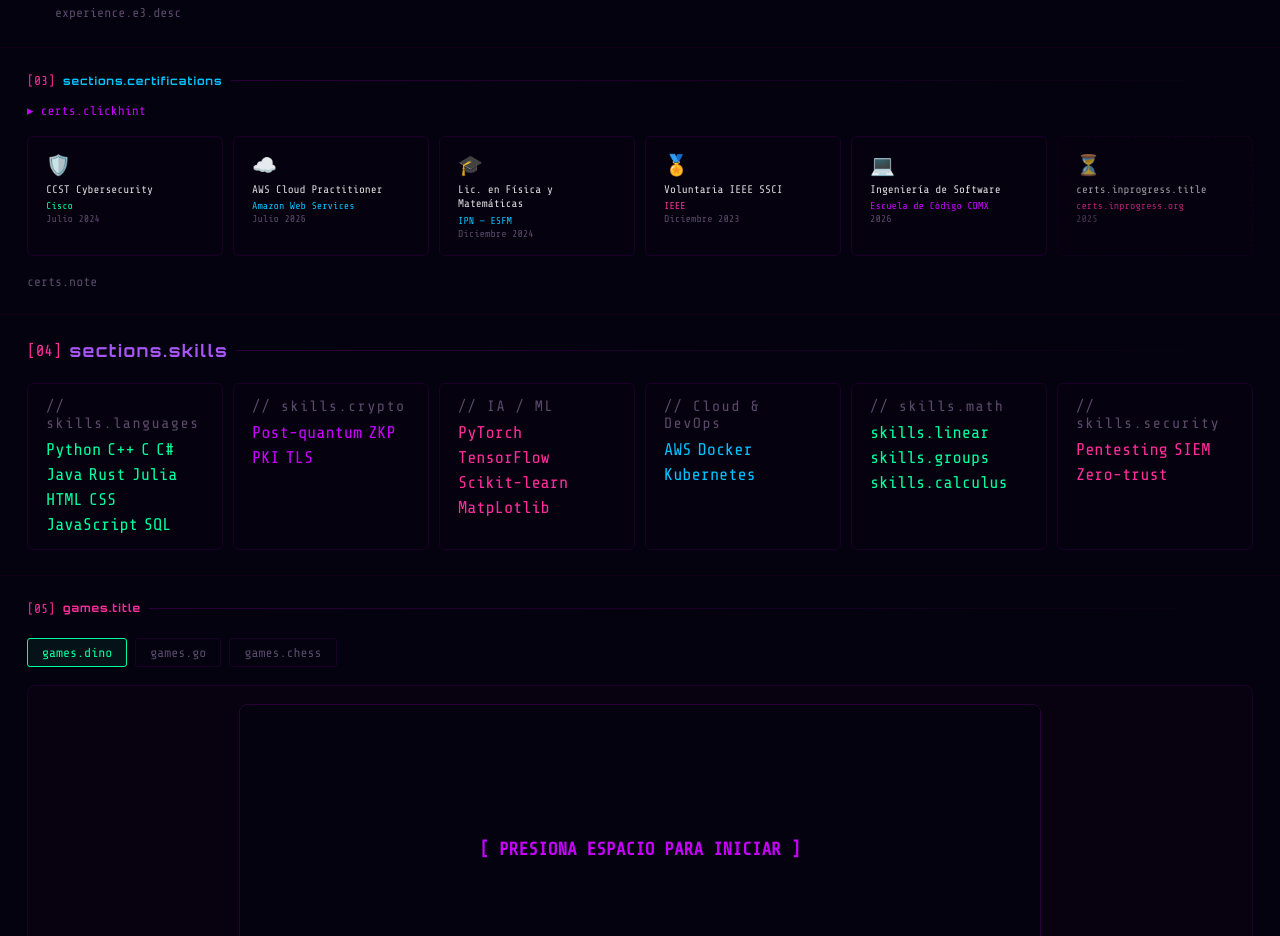
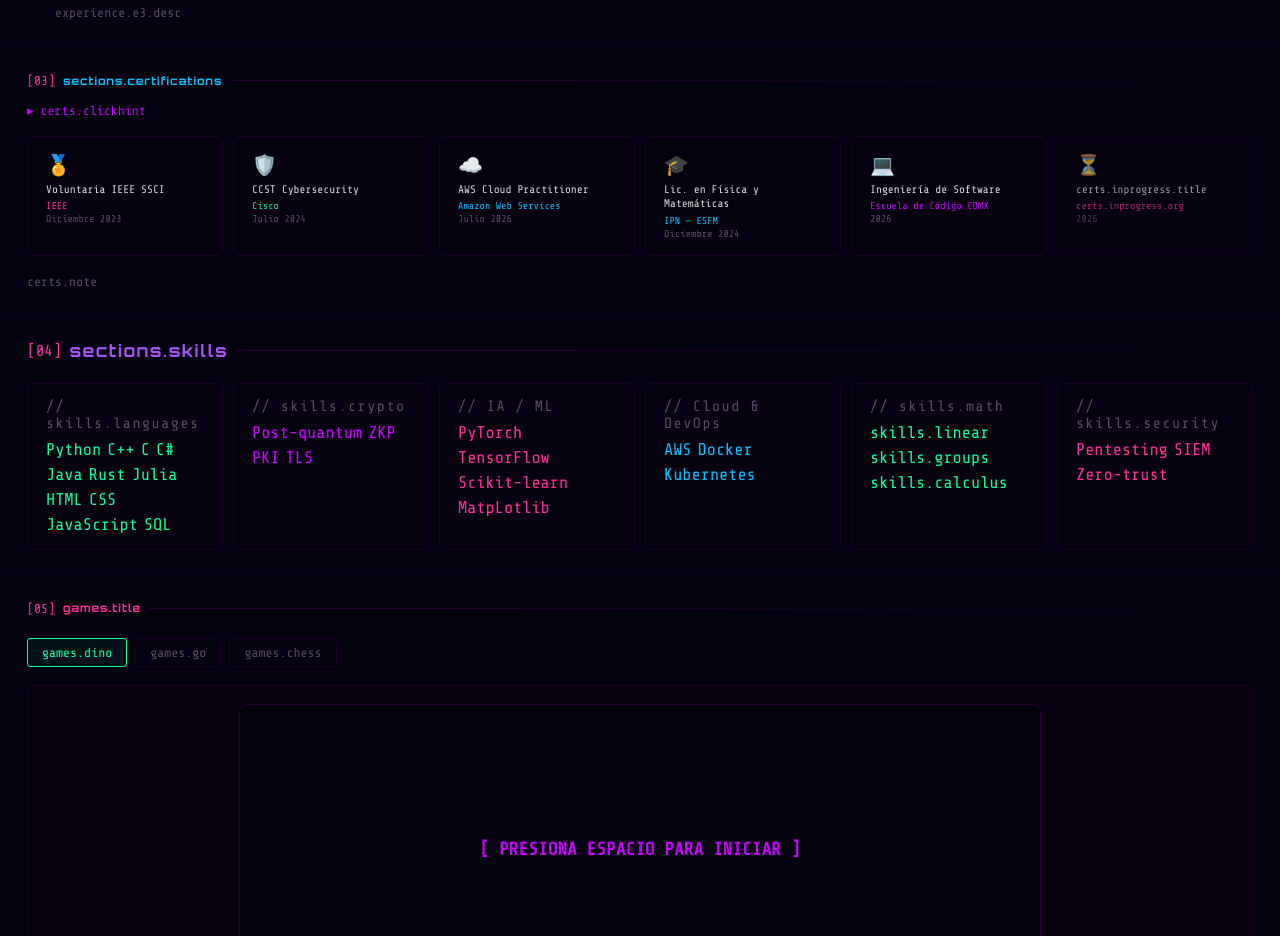
Before and after one commit to HoneyAnimeOtaku/mi-portafolio, a React (Vite) app: page / in a window 1280 px wide. Shown: the part 1003-1939 px from the top of the page. Built offline with nearby package versions, Linux system fonts and the light colour scheme; the HTML template or start-up script is replaced by a standard one.

Commit message:
Agregue de nuevo credly

```diff
--- a/src/components/Certifications.jsx
+++ b/src/components/Certifications.jsx
@@ -6,12 +6,12 @@ function Certifications() {
   const navigate = useNavigate()
 
   const certs = [
+    { title: 'Voluntaria IEEE SSCI', org: 'IEEE', year: 'Diciembre 2023', color: '#ff2d9b', icon: '🏅' },
     { title: 'CCST Cybersecurity', org: 'Cisco', year: 'Julio 2024', color: '#00ff9f', icon: '🛡️' },
-    { title: 'AWS Cloud Practitioner', org: 'Amazon Web Services', year: 'Julio 2026', color: '#00c3ff', icon: '☁️' },
+    { title: 'AWS Cloud Practitioner', org: 'Amazon Web Services', year: 'Julio 2026', color: '#00c3ff', icon: '☁️', file: null, credlyId: '587433a0-2c21-43bf-8cd2-70b43c663b2c',},
     { title: 'Lic. en Física y Matemáticas', org: 'IPN — ESFM', year: 'Diciembre 2024', color: '#00c3ff', icon: '🎓' },
-    { title: 'Voluntaria IEEE SSCI', org: 'IEEE', year: 'Diciembre 2023', color: '#ff2d9b', icon: '🏅' },
     { title: 'Ingeniería de Software', org: 'Escuela de Código CDMX', year: '2026', color: '#c800ff', icon: '💻' },
-    { title: t('certs.inprogress.title'), org: t('certs.inprogress.org'), year: '2025', color: '#ff2d9b', icon: '⏳', dashed: true },
+    { title: t('certs.inprogress.title'), org: t('certs.inprogress.org'), year: '2026', color: '#ff2d9b', icon: '⏳', dashed: true },
   ]
 
   return (
```
